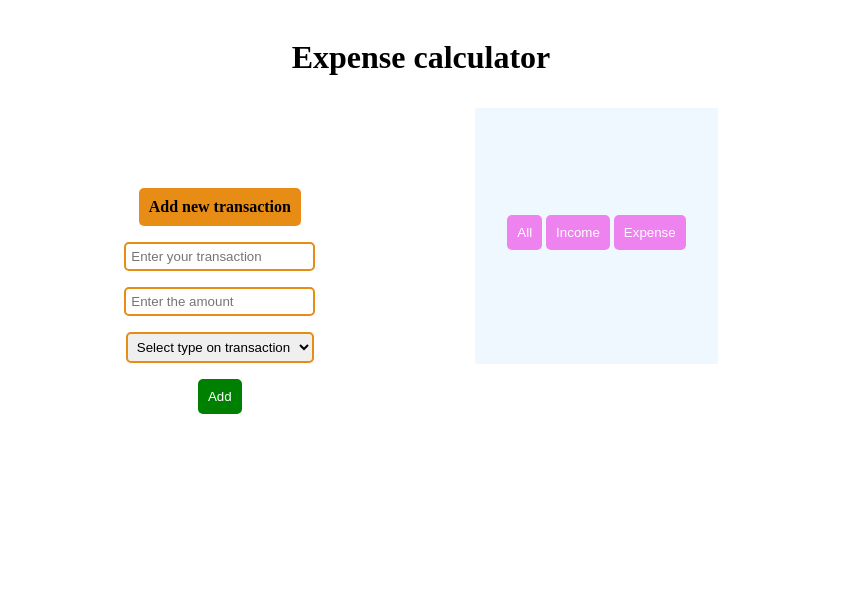
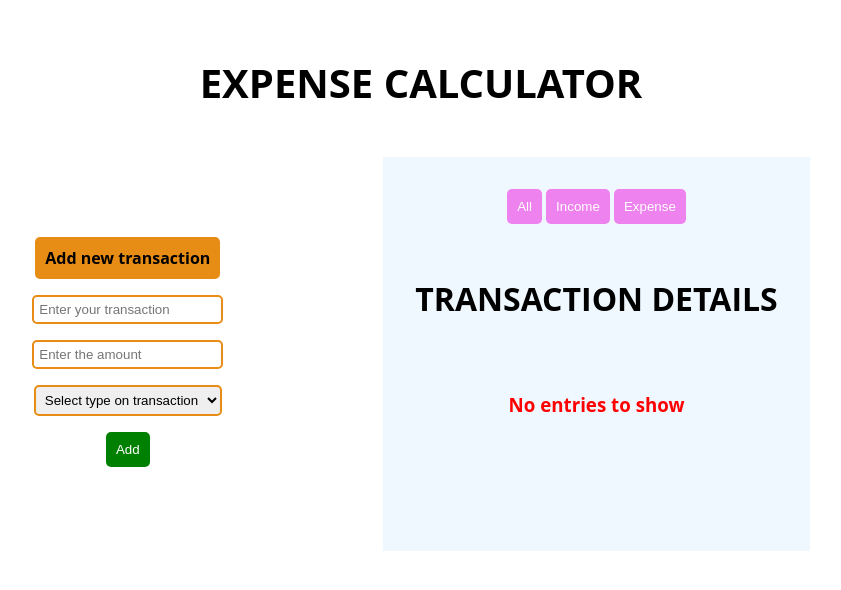
Before and after one commit to atheesh12345/Todo, a plain HTML site: page Index.html in a window 1280 px wide. Shown: the whole page, without its empty margins (219-1060 px from the left). Drawn offline with Linux system fonts and the light colour scheme.

Commit message:
Update Index.html

```diff
--- a/Index.html
+++ b/Index.html
@@ -6,10 +6,10 @@
     <title>Document</title>
     <link rel="stylesheet" href="style.css">
 </head>
-<body>
+<body style="font-family: 'Open Sans', sans-serif;">
     <div class="header">
-        <h1>Expense calculator</h1>
-        <p id="balance"></p>
+        <h1 style="padding: 10px; font-size: 40px;">EXPENSE CALCULATOR</h1>
+        <p id="balance" style="font-size: 20px;"></p>
     </div>
     <div class="objects">
         <div id="main-container">
@@ -26,12 +26,13 @@
             </form>
         </div>
         <div class="content">
-            <h1 id="balance"></h1>
             <div id="filters">
                 <button id="all">All</button>
                 <button id="income">Income</button>
                 <button id="expense">Expense</button>
             </div>
+            <h1>TRANSACTION DETAILS</h1>
+            <h3 id="status" style="color:red;">No entries to show</h3>
             <div id="list">
             </div>
             <div><h3 id="total-income"></h3>
```
